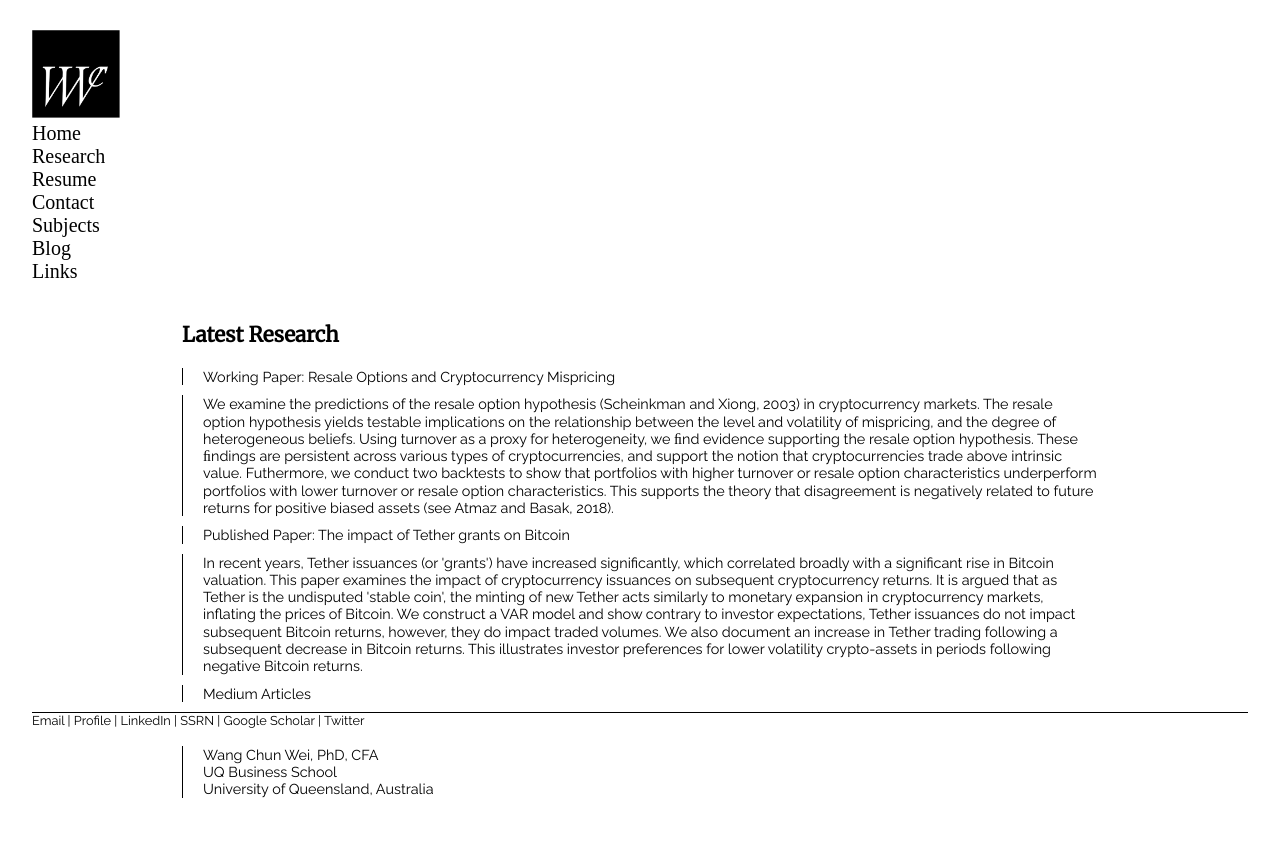
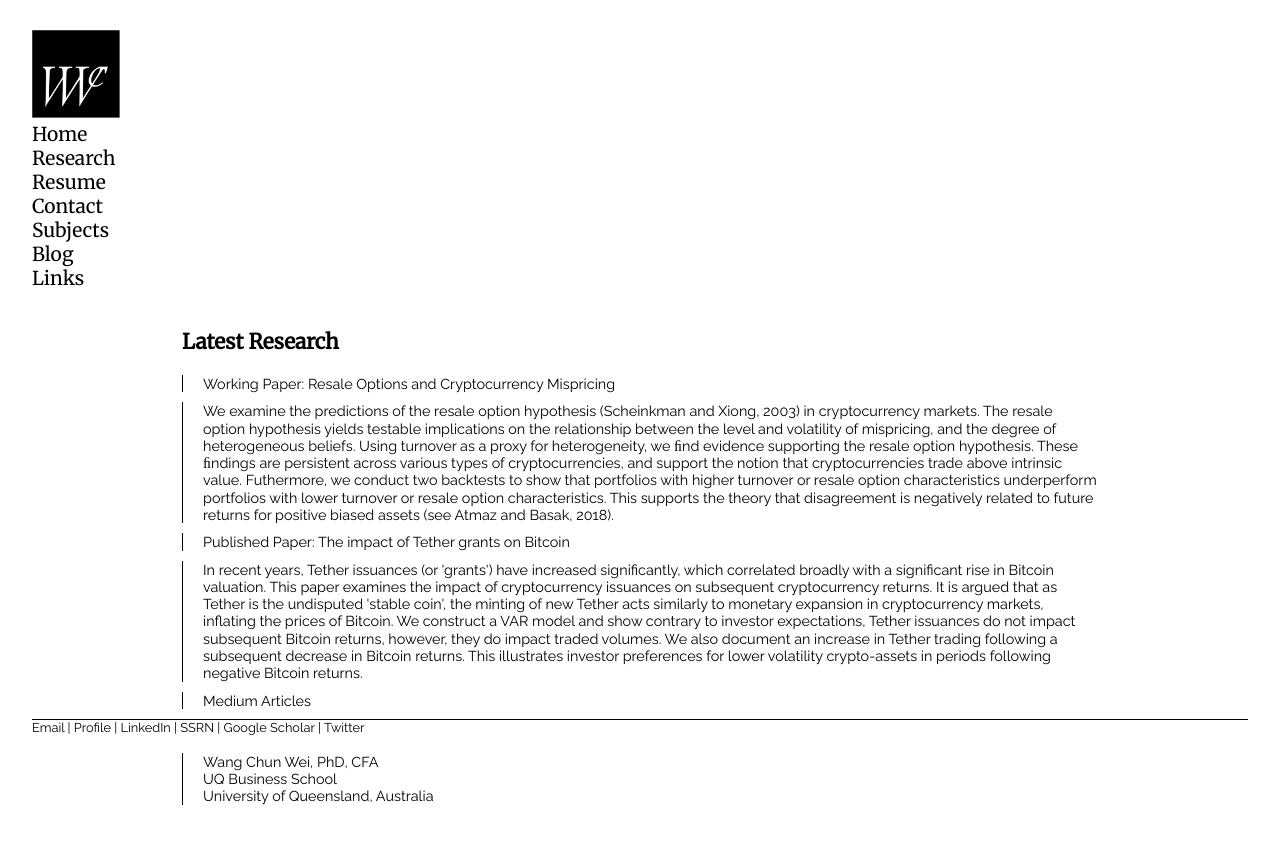
Before and after one commit to weiwangchun/weiwangchun.github.io, a Jekyll site: the page built from index.html, in a window 1280 px wide. Shown: the top 844 px of the page. Built offline with Jekyll 4.4.1, drawn with Linux system fonts in a browser that asks for light colours.

Commit message:
Update main.css

```diff
--- a/css/main.css
+++ b/css/main.css
@@ -6,11 +6,11 @@ body {
 }
 
 nav ul {
-    font-family: 'Merriweather Bold', serif;
+    font-family: 'Merriweather', serif;
     padding: 0px;
     margin: 0px;
     list-style: none;
-	font-size: 1.25em;
+	font-size: 1.2em;
     width: 60px;
 }
 
```
